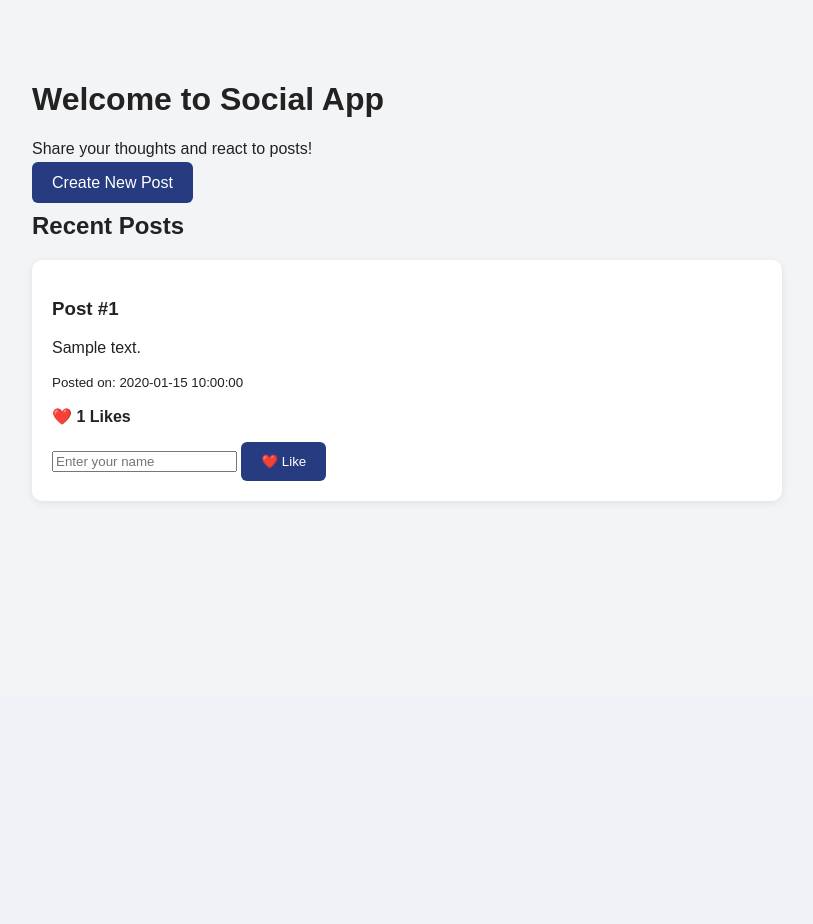
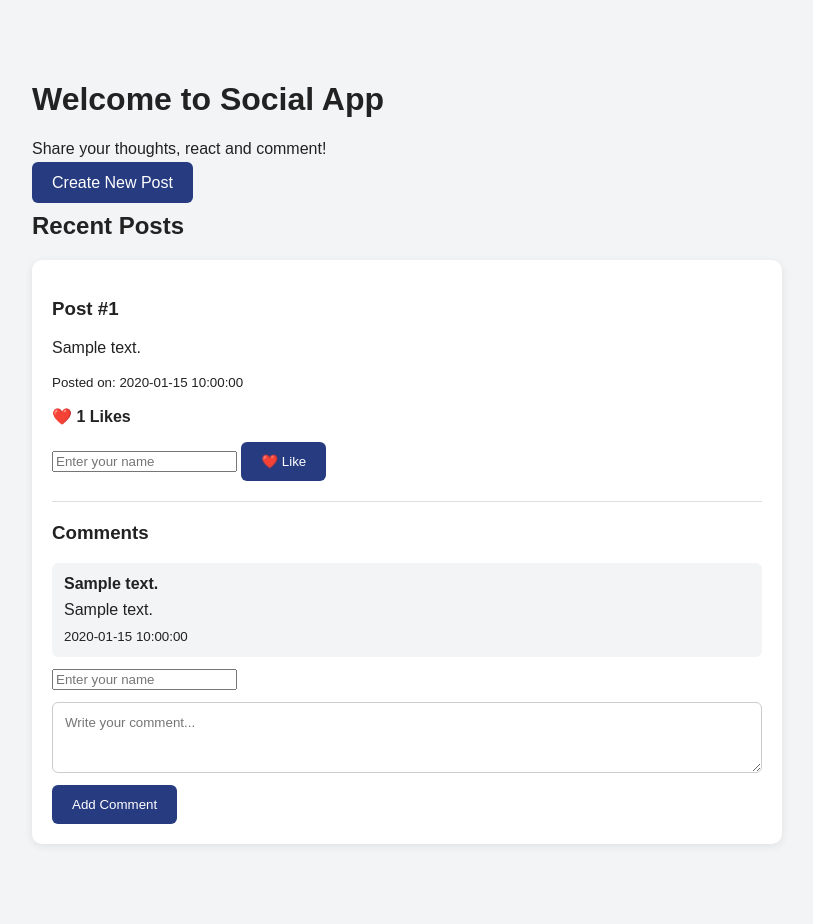
Before and after one commit to prvligagithub/social-app, a Flask app: page / in a window 1280 px wide. Shown: the part 104-1028 px from the top of the page, without its empty margins (233-1046 px from the left). Before the commit the page ends 606 px from the top, so only its background shows below. Run offline with Flask 3, Linux system fonts and the light colour scheme; tables that the repository leaves empty hold one stand-in row (values such as "Sample post").

Commit message:
V3: Implement Comment feature

```diff
--- a/app.py
+++ b/app.py
@@ -49,22 +49,62 @@ def create_app(test_config=None):
             )
         """)
 
+        db.execute("""
+            CREATE TABLE IF NOT EXISTS comments (
+                id INTEGER PRIMARY KEY AUTOINCREMENT,
+                post_id INTEGER NOT NULL,
+                commenter_name TEXT NOT NULL,
+                comment_text TEXT NOT NULL,
+                created_at TIMESTAMP DEFAULT CURRENT_TIMESTAMP,
+                FOREIGN KEY (post_id) REFERENCES posts(id) ON DELETE CASCADE
+            )
+        """)
+
         db.commit()
 
     with app.app_context():
         init_db()
 
+    def get_posts(post_id=None):
+        db = get_db()
+
+        if post_id is None:
+            rows = db.execute("""
+                SELECT posts.*,
+                       COUNT(DISTINCT likes.id) AS like_count
+                FROM posts
+                LEFT JOIN likes ON posts.id = likes.post_id
+                GROUP BY posts.id
+                ORDER BY posts.id DESC
+            """).fetchall()
+        else:
+            rows = db.execute("""
+                SELECT posts.*,
+                       COUNT(DISTINCT likes.id) AS like_count
+                FROM posts
+                LEFT JOIN likes ON posts.id = likes.post_id
+                WHERE posts.id = ?
+                GROUP BY posts.id
+            """, (post_id,)).fetchall()
+
+        posts = []
+
+        for row in rows:
+            post = dict(row)
+
+            post["comments"] = db.execute("""
+                SELECT * FROM comments
+                WHERE post_id = ?
+                ORDER BY id DESC
+            """, (post["id"],)).fetchall()
+
+            posts.append(post)
+
+        return posts
+
     @app.route("/")
     def index():
-        posts = get_db().execute("""
-            SELECT posts.*,
-                   COUNT(likes.id) AS like_count
-            FROM posts
-            LEFT JOIN likes ON posts.id = likes.post_id
-            GROUP BY posts.id
-            ORDER BY posts.id DESC
-        """).fetchall()
-
+        posts = get_posts()
         return render_template("index.html", posts=posts)
 
     @app.route("/create", methods=["GET", "POST"])
@@ -119,21 +159,43 @@ def create_app(test_config=None):
 
         return redirect(url_for("index"))
 
-    @app.route("/post/<int:post_id>")
-    def post_detail(post_id):
-        post = get_db().execute("""
-            SELECT posts.*,
-                   COUNT(likes.id) AS like_count
-            FROM posts
-            LEFT JOIN likes ON posts.id = likes.post_id
-            WHERE posts.id = ?
-            GROUP BY posts.id
-        """, (post_id,)).fetchone()
+    @app.route("/post/<int:post_id>/comment", methods=["POST"])
+    def add_comment(post_id):
+        db = get_db()
+
+        post = db.execute(
+            "SELECT id FROM posts WHERE id = ?",
+            (post_id,)
+        ).fetchone()
 
         if post is None:
             return "Post not found", 404
 
-        return render_template("index.html", posts=[post])
+        commenter_name = request.form.get("commenter_name", "").strip()
+        comment_text = request.form.get("comment_text", "").strip()
+
+        if not commenter_name or not comment_text:
+            flash("Please enter your name and comment.", "error")
+            return redirect(url_for("index"))
+
+        db.execute("""
+            INSERT INTO comments (post_id, commenter_name, comment_text)
+            VALUES (?, ?, ?)
+        """, (post_id, commenter_name, comment_text))
+
+        db.commit()
+
+        flash("Comment added successfully!", "success")
+        return redirect(url_for("index"))
+
+    @app.route("/post/<int:post_id>")
+    def post_detail(post_id):
+        posts = get_posts(post_id)
+
+        if not posts:
+            return "Post not found", 404
+
+        return render_template("index.html", posts=posts)
 
     return app
 
--- a/static/style.css
+++ b/static/style.css
@@ -76,3 +76,24 @@ button,
 .error {
      background: #fee2e2;
 }
+
+.comment-card {
+     background: #f3f4f6;
+     padding: 12px;
+     margin: 12px 0;
+     border-radius: 6px;
+}
+
+.comment-card p {
+     margin: 8px 0;
+}
+
+.post-card hr {
+     border: 0;
+     border-top: 1px solid #ddd;
+     margin: 20px 0;
+}
+
+.post-card form {
+     margin-top: 12px;
+}
--- a/templates/index.html
+++ b/templates/index.html
@@ -6,7 +6,7 @@
 
      <h1>Welcome to Social App</h1>
 
-     <p>Share your thoughts and react to posts!</p>
+     <p>Share your thoughts, react and comment!</p>
 
      <a href="{{ url_for('create_post') }}" class="button">
           Create New Post
@@ -36,6 +36,38 @@
 
           </form>
 
+          <hr>
+
+          <h3>Comments</h3>
+
+          {% if post.comments %}
+
+          {% for comment in post.comments %}
+
+          <div class="comment-card">
+               <strong>{{ comment.commenter_name }}</strong>
+               <p>{{ comment.comment_text }}</p>
+               <small>{{ comment.created_at }}</small>
+          </div>
+
+          {% endfor %}
+
+          {% else %}
+
+          <p>No comments yet. Be the first to comment!</p>
+
+          {% endif %}
+
+          <form method="POST" action="{{ url_for('add_comment', post_id=post.id) }}">
+
+               <input type="text" name="commenter_name" placeholder="Enter your name" required>
+
+               <textarea name="comment_text" rows="3" placeholder="Write your comment..." required></textarea>
+
+               <button type="submit">Add Comment</button>
+
+          </form>
+
      </div>
 
      {% endfor %}
```
Also changed, not shown: k8s/deployment-v2.yaml (added, +21 -0 lines), k8s/service-v2.yaml (added, +12 -0 lines), test_app.py (+85 -18 lines), 1 other file.
